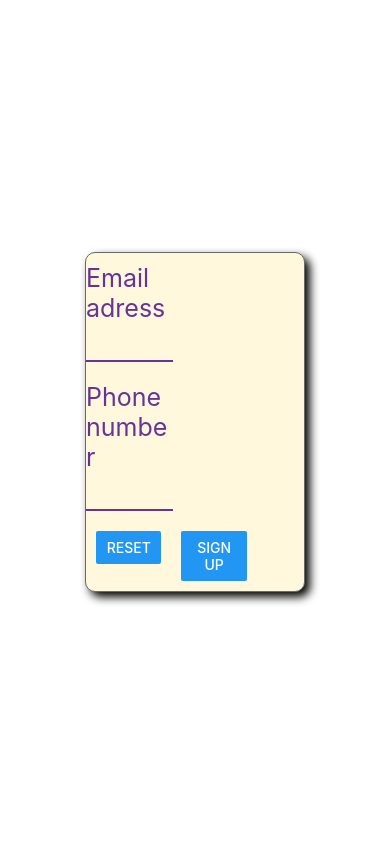
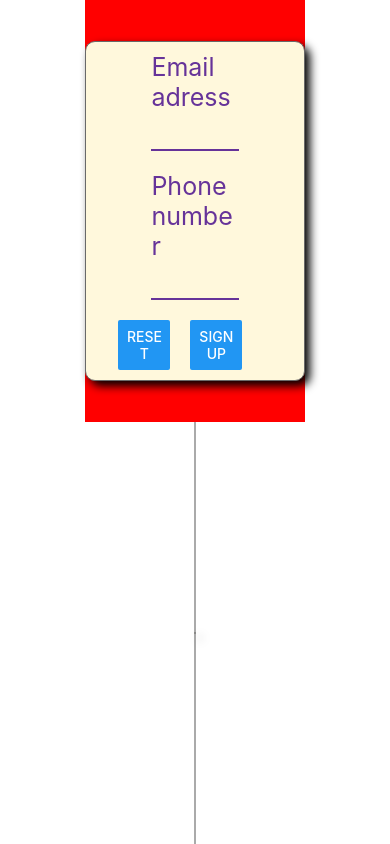
Before and after one commit to jingjing515/Assignment1, a React Native app: screen / in a window 390 px wide. Built offline with nearby package versions, Linux system fonts and the light colour scheme.

Commit message:
add confirm page

```diff
--- a/App.js
+++ b/App.js
@@ -1,11 +1,28 @@
 import { StatusBar } from "expo-status-bar";
 import { StyleSheet, Text, View } from "react-native";
 import Starting from "./screens/Starting";
+import Confirm from "./screens/Confirm";
+import { useState } from "react";
 
 export default function App() {
+  const [modalVisible, setModalVisible] = useState(false);
+  const [email, setEmail] = useState("");
+  const [phone, setPhone] = useState("");
+
+  function onDataReceived(data) {
+    setEmail(data.enteredEmail);
+    setPhone(data.enteredPhone);
+    setModalVisible(true);
+  }
+
   return (
     <View style={styles.container}>
-      <Starting></Starting>
+      <Starting sendData={onDataReceived} />
+      <Confirm
+        sendChangedEmail={email}
+        sendChangedPhone={phone}
+        modalIsVisible={modalVisible}
+      />
       <StatusBar style="auto" />
     </View>
   );
--- a/components/Input.js
+++ b/components/Input.js
@@ -10,14 +10,45 @@ import {
 import { useState } from "react";
 //import Card from "../components/Card";
 
-export default function Input() {
+export default function Input({ sendData }) {
   const [email, setEmail] = useState("");
   const [phone, setPhone] = useState("");
-
   const [emailError, setEmailError] = useState("");
   const [phoneError, setPhoneError] = useState("");
-  //
-  //
+  function resetInput() {
+    setEmail("");
+    setPhone("");
+    setEmailError("");
+    setPhoneError("");
+  }
+
+  function checkPhone(phone) {
+    console.log(phone);
+    if (phone.length != 10 || isNaN(phone)) {
+      setPhoneError(
+        <Text style={styles.errorText}>Please enter a valid phone number</Text>
+      );
+      setPhone("");
+      return false;
+    } else {
+      setPhoneError("");
+      return true;
+    }
+  }
+
+  function checkEmail(email) {
+    console.log(email);
+    if (email.length == 0 || !email.includes("@") || !email.includes(".")) {
+      setEmailError(
+        <Text style={styles.errorText}>Please enter a valid email address</Text>
+      );
+      setEmail("");
+      return false;
+    } else {
+      setEmailError("");
+      return true;
+    }
+  }
 
   return (
     <View style={styles.container}>
@@ -33,15 +64,42 @@ export default function Input() {
 
       <Text style={styles.title}>Phone number</Text>
       <TextInput
+        style={styles.input}
         value={phone}
         onChangeText={(phone) => {
           setPhone(phone);
         }}
-        style={styles.input}
         maxLength={10}
         keyboardType="numeric"
       />
       {phoneError}
+
+      <View style={styles.buttonContainer}>
+        <View style={styles.button}>
+          <Button
+            title="Reset"
+            onPress={() => {
+              resetInput();
+              //setText("");
+            }}
+          />
+        </View>
+
+        <View style={styles.button}>
+          <Button
+            title="Sign up"
+            onPress={() => {
+              const emailValid = checkEmail(email);
+              const phoneValid = checkPhone(phone);
+              if (phoneValid && emailValid) {
+                sendData({ enteredEmail: email, enteredPhone: phone });
+              }
+              //sendChangedEmail(email);
+              //sendChangedPhone(phone);
+            }}
+          />
+        </View>
+      </View>
     </View>
   );
 }
@@ -49,27 +107,34 @@ export default function Input() {
 const styles = StyleSheet.create({
   container: {
     flex: 1,
-    backgroundColor: "#aaa",
+    //backgroundColor: "#aaa",
     alignItems: "center",
     justifyContent: "center",
   },
 
   input: {
+    color: "rebeccapurple",
     borderBottomColor: "rebeccapurple",
     borderBottomWidth: 2,
-    width: "50%",
+    width: "40%",
     marginVertical: 10,
   },
   button: {
     width: "30%",
-    marginHorizontal: 5,
+    marginHorizontal: 10,
     marginVertical: 10,
     color: "red",
   },
   buttonContainer: {
     flexDirection: "row",
   },
-  email: {
+  title: {
+    width: "40%",
+    marginVertical: 10,
+    color: "rebeccapurple",
+    fontSize: 25,
+  },
+  errorText: {
     width: "50%",
     marginVertical: 10,
   },
--- a/screens/Confirm.js
+++ b/screens/Confirm.js
@@ -1,6 +1,7 @@
-import { View, Text, Modal, StyleSheet } from "react-native";
+import { View, Text, Modal, StyleSheet, Button } from "react-native";
 import { useState } from "react";
 import React from "react";
+import Card from "../components/Card";
 
 export default function confirm({
   sendChangedEmail,
@@ -9,7 +10,6 @@ export default function confirm({
 }) {
   const [enteredEmail, setEnteredEmail] = useState("");
   const [enteredPhone, setEnteredPhone] = useState("");
-  const [modalVisible, setModalVisible] = useState(false);
 
   function onEmailEntered(changedEmail) {
     setEnteredEmail(changedEmail);
@@ -17,6 +17,7 @@ export default function confirm({
   function onPhoneEntered(changedPhone) {
     setEnteredPhone(changedPhone);
   }
+
   return (
     <View style={styles.container}>
       <Card>
--- a/screens/Starting.js
+++ b/screens/Starting.js
@@ -11,51 +11,49 @@ import {
 import { useState } from "react";
 import Card from "../components/Card";
 import Input from "../components/Input";
+import Confirm from "./Confirm";
 
-export default function Starting() {
-  const [email, setEmail] = useState("");
-  const [phone, setPhone] = useState("");
-
-  const [emailError, setEmailError] = useState("");
-  const [phoneError, setPhoneError] = useState("");
-  //
-
-  function resetInput() {
-    setEmail("");
-    setPhone("");
-    setEmailError("");
-    setPhoneError("");
+export default function Starting({ sendData }) {
+  function onDataEntered(data) {
+    sendData(data);
   }
 
-  function phoneInvalid(phone) {
-    if (phone.length != 10 || isNaN(phone)) {
-      setPhoneError(
-        <Text style={styles.errorText}>Please enter a valid phone number</Text>
-      );
-      setPhone("");
-    } else {
-      setPhoneError("");
-    }
-  }
+  // function resetInput() {
+  //   setEmail("");
+  //   setPhone("");
+  //   setEmailError("");
+  //   setPhoneError("");
+  // }
 
-  function emailInvalid(email) {
-    if (email.length == 0) {
-      setEmailError(
-        <Text style={styles.errorText}>Please enter a valid email address</Text>
-      );
-      setEmail("");
-    } else {
-      setEmailError("");
-    }
-  }
+  // function phoneInvalid(phone) {
+  //   if (phone.length != 10 || isNaN(phone)) {
+  //     setPhoneError(
+  //       <Text style={styles.errorText}>Please enter a valid phone number</Text>
+  //     );
+  //     setPhone("");
+  //   } else {
+  //     setPhoneError("");
+  //   }
+  // }
+
+  // function emailInvalid(email) {
+  //   if (email.length == 0) {
+  //     setEmailError(
+  //       <Text style={styles.errorText}>Please enter a valid email address</Text>
+  //     );
+  //     setEmail("");
+  //   } else {
+  //     setEmailError("");
+  //   }
+  // }
 
   return (
-    <SafeAreaView style={styles.container}>
-      {/* <View style={styles.container}> */}
+    // <SafeAreaView style={styles.container}>
+    <View style={styles.container}>
       <Card>
-        {/* <Input /> */}
+        <Input sendData={onDataEntered} />
 
-        <Text style={styles.title}>Email adress</Text>
+        {/* <Text style={styles.title}>Email adress</Text>
         <TextInput
           style={styles.input}
           value={email}
@@ -75,9 +73,9 @@ export default function Starting() {
           maxLength={10}
           keyboardType="numeric"
         />
-        {phoneError}
+        {phoneError} */}
 
-        <View style={styles.buttonContainer}>
+        {/* <View style={styles.buttonContainer}>
             <View style={styles.button}>
               <Button
                 title="Reset"
@@ -99,50 +97,45 @@ export default function Starting() {
                 }}
               />
             </View>
+          </View> */}
+      </Card>
     </View>
-        {/* <Confirm
-          sendChangedEmail={email}
-          sendChangedPhone={phone}
-          modalIsVisible={modalVisible}
-        /> */}
-      </Card>
-      {/* </View> */}
-    </SafeAreaView>
+    /* </SafeAreaView> */
   );
 }
 
 const styles = StyleSheet.create({
   container: {
     flex: 1,
-    //backgroundColor: "#aaa",
+    backgroundColor: "red",
     alignItems: "center",
     justifyContent: "center",
   },
 
-  input: {
-    color: "rebeccapurple",
-    borderBottomColor: "rebeccapurple",
-    borderBottomWidth: 2,
-    width: "40%",
-    marginVertical: 10,
-  },
-  button: {
-    width: "30%",
-    marginHorizontal: 10,
-    marginVertical: 10,
-    color: "red",
-  },
-  buttonContainer: {
-    flexDirection: "row",
-  },
-  title: {
-    width: "40%",
-    marginVertical: 10,
-    color: "rebeccapurple",
-    fontSize: 25,
-  },
-  errorText: {
-    width: "50%",
-    marginVertical: 10,
-  },
+  // input: {
+  //   color: "rebeccapurple",
+  //   borderBottomColor: "rebeccapurple",
+  //   borderBottomWidth: 2,
+  //   width: "40%",
+  //   marginVertical: 10,
+  // },
+  // button: {
+  //   width: "30%",
+  //   marginHorizontal: 10,
+  //   marginVertical: 10,
+  //   color: "red",
+  // },
+  // buttonContainer: {
+  //   flexDirection: "row",
+  // },
+  // title: {
+  //   width: "40%",
+  //   marginVertical: 10,
+  //   color: "rebeccapurple",
+  //   fontSize: 25,
+  // },
+  // errorText: {
+  //   width: "50%",
+  //   marginVertical: 10,
+  // },
 });
```
Also changed, not shown: screens/Finish.js (+42 -0 lines), assets/sad-png.png (added). Lines whose indentation alone changed are shown as unchanged.
